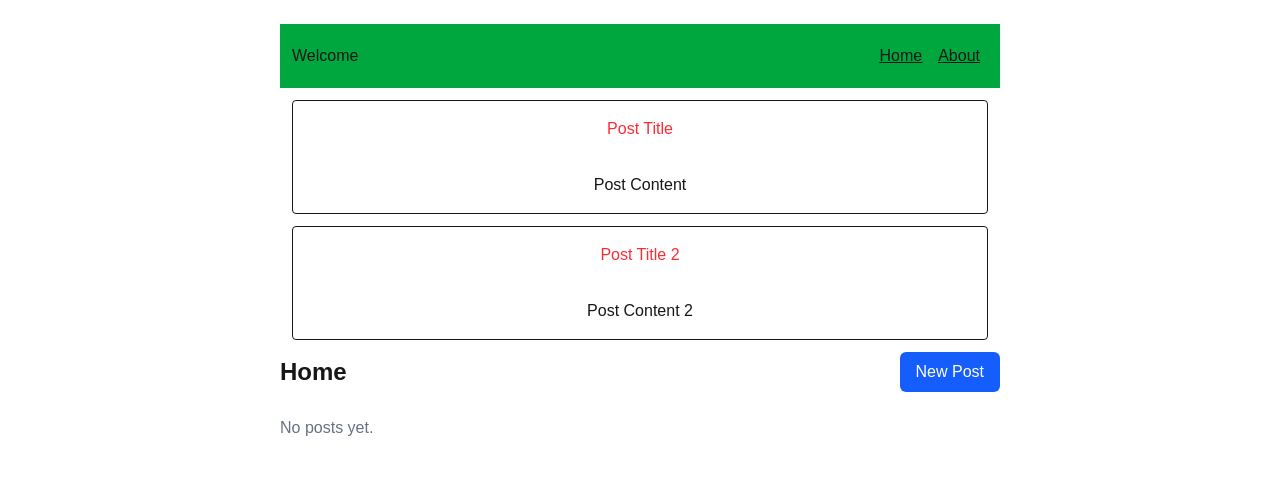
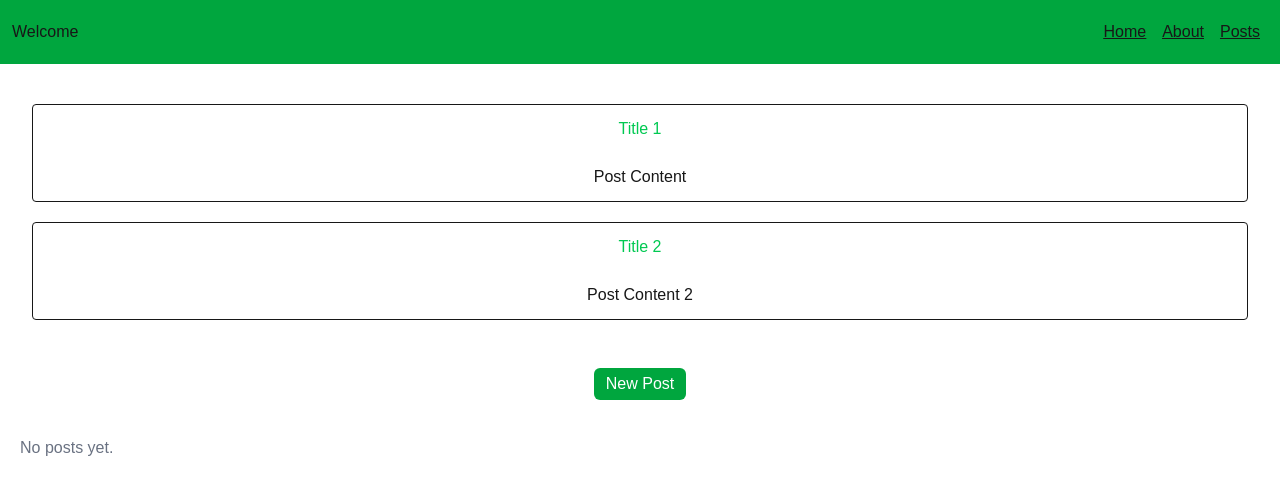
Before and after one commit to 26TracyNjoroge/alx-project-0x02-setup, a Next.js app in the folder alx-project-0x02/: page /home in a window 1280 px wide. Shown: the top 494 px of the page. Built offline with nearby package versions, Linux system fonts and the light colour scheme.

Commit message:
Add Posts page

```diff
--- a/alx-project-0x02/components/common/Button.tsx
+++ b/alx-project-0x02/components/common/Button.tsx
@@ -3,9 +3,11 @@ import { type ButtonProps } from "@/interfaces";
 const Button: React.FC<ButtonProps> = ({ title, size, shape, onClick }) => {
 
     return (
-        <button className={`bg-green-600 hover:bg-green-700 px-4 py-2 text white ${size} ${shape} `} onClick={onClick} >
+        <div>
+            <button className={`bg-blue-600 hover:bg-green-700 px-4 py-2 text-white ${size} ${shape} `} onClick={onClick} >
             {title}
-        </button>
+            </button>
+        </div>
     )
 }
 export default Button;
--- a/alx-project-0x02/components/common/Card.tsx
+++ b/alx-project-0x02/components/common/Card.tsx
@@ -3,9 +3,9 @@ import React from "react";
 
 const Card: React.FC<CardProps> = ({title, content}) => {
     return (
-        <div className="border rounded m-3 text-center">
-            <h1 className="p-4 text-red-500">{title}</h1>
-            <p className="p-4">{content}</p>
+        <div className="border rounded m-2  mb-3 text-center w-full">
+            <h1 className="p-3 text-green-500">{title}</h1>
+            <p className="p-3">{content}</p>
         </div>
     )
 }
--- a/alx-project-0x02/components/layout/Header.tsx
+++ b/alx-project-0x02/components/layout/Header.tsx
@@ -16,6 +16,9 @@ const Header: React.FC = () => {
                         <li  className="underline">
                              <Link href="/about">About</Link>
                         </li>
+                        <li  className="underline">
+                             <Link href="/posts">Posts</Link>
+                        </li>
                     </ul>
                 </nav>
             </div>
--- a/alx-project-0x02/pages/about.tsx
+++ b/alx-project-0x02/pages/about.tsx
@@ -7,7 +7,7 @@ const About: React.FC = () => {
             <Header/>
             <main>
                 <h1>About us</h1>
-                <div className="flex flex-wrap gap-4 items-center">
+                <div className="flex justify-center items-center flex-wrap gap-4 items-center">
                     <Button
                         title="Small Rounded"
                         size="small"
--- a/alx-project-0x02/pages/home.tsx
+++ b/alx-project-0x02/pages/home.tsx
@@ -17,17 +17,17 @@ export default function HomePage() {
   };
 
   return (
-    <div className="p-6 max-w-3xl mx-auto">
+    <div className="">
       <Header />
-      <Card title="Post Title" content="Post Content" />
+      <div className="p-6 flex justify-center flex-wrap">
+        <Card title="Title 1" content="Post Content" />
+        <Card title="Title 2" content="Post Content 2" />
+      </div>
 
-      <Card title="Post Title 2" content="Post Content 2" />
-
-      <div className="flex justify-between items-center mb-6">
-        <h1 className="text-2xl font-bold">Home</h1>
+      <div className="p-3 flex justify-center items-center mb-6">
         <button
           onClick={() => setIsModalOpen(true)}
-          className="px-4 py-2 bg-blue-600 text-white rounded-md hover:bg-blue-700"
+          className="flex justify-center items-center px-3 py-1 bg-green-600 text-white rounded-md hover:bg-green-700"
         >
           New Post
         </button>
@@ -41,7 +41,7 @@ export default function HomePage() {
 
       <div className="space-y-4">
         {posts.length === 0 ? (
-          <p className="text-gray-500">No posts yet.</p>
+          <p className="text-gray-500 pl-5">No posts yet.</p>
         ) : (
           posts.map((post, idx) => (
             <div key={idx} className="border rounded-md p-4 shadow-sm bg-white">
--- /dev/null
+++ b/alx-project-0x02/pages/posts.tsx
@@ -0,0 +1,10 @@
+import Header from "@/components/layout/Header";
+
+export default function Posts() {
+    return (
+        <div>
+            <Header/>
+            <h1 className="text-center text-lg">Post</h1>
+        </div>
+    )
+}
```
